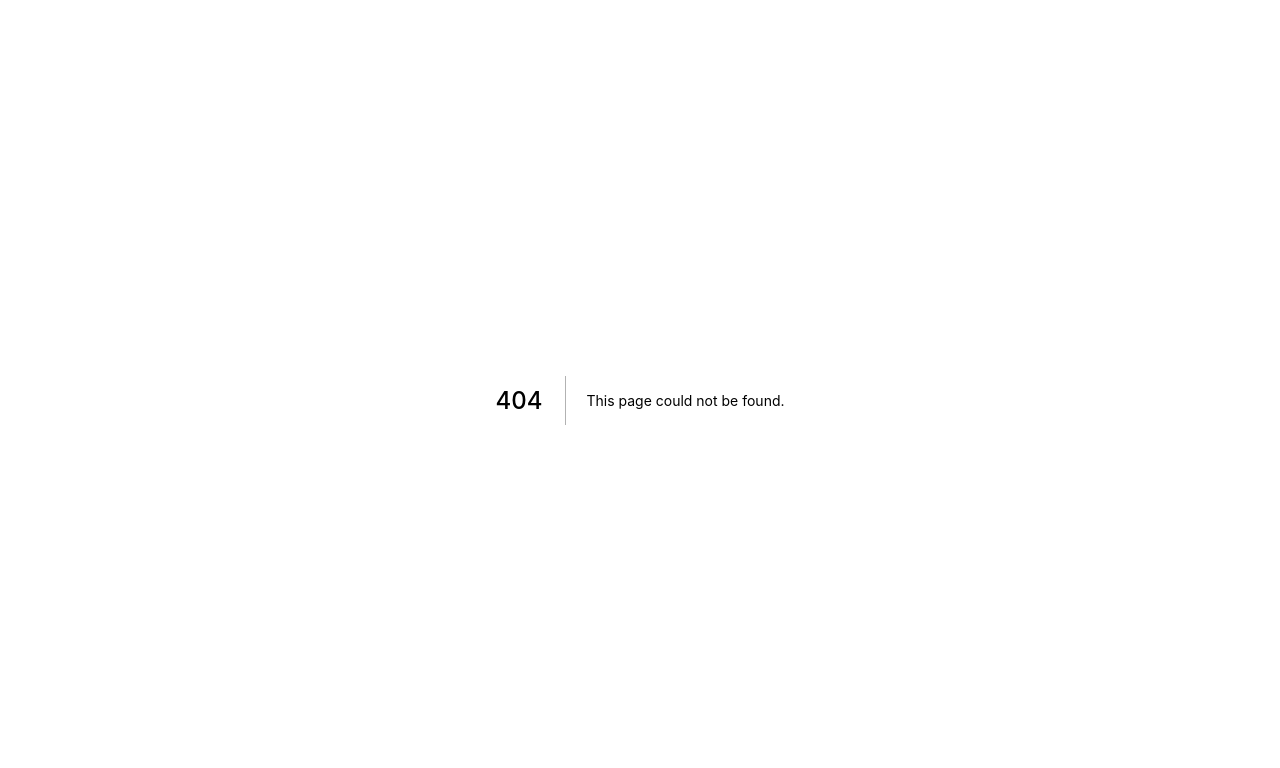
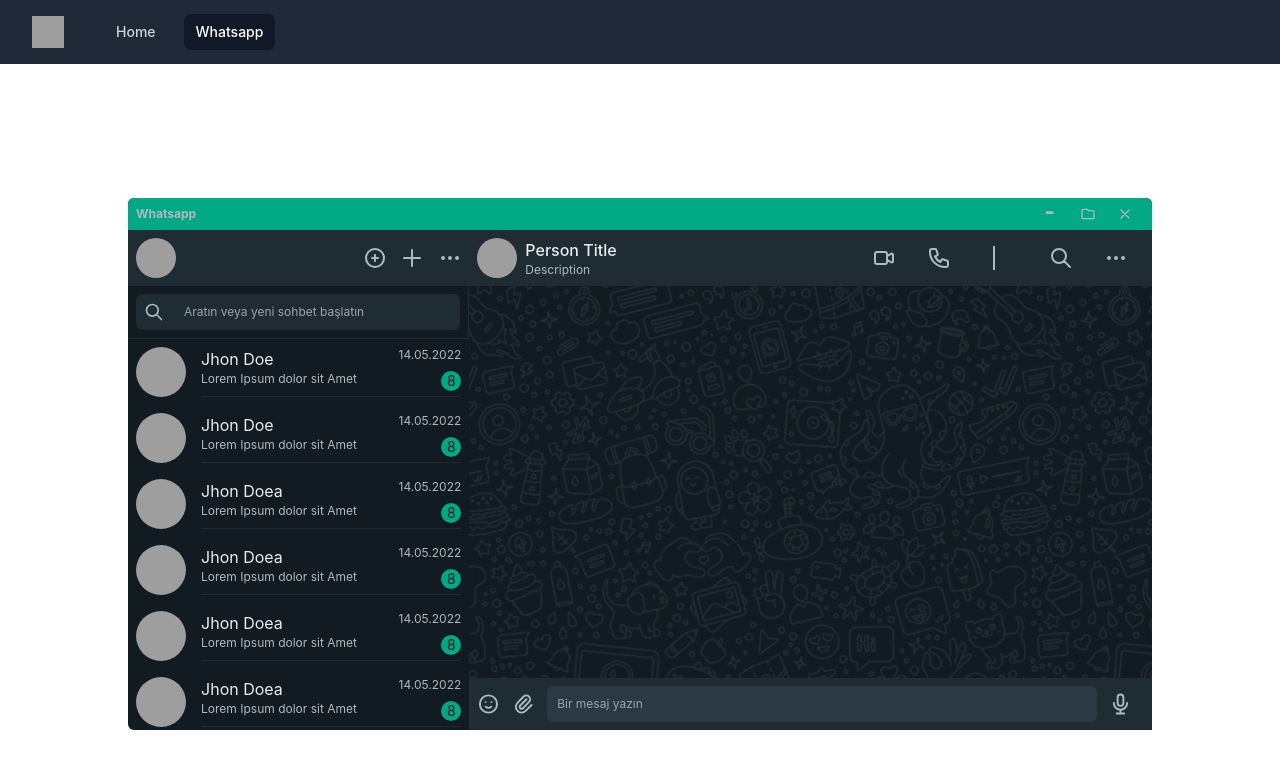
Before and after one commit to TopGuru777/whatsapp-telegram-next.s, a Next.js app: page /whatsapp in a window 1280 px wide. Before the commit this address had no page. Shown: the top 768 px of the page. Built offline with nearby package versions, Linux system fonts and the light colour scheme; grey boxes are pictures that could not be loaded.

Commit message:
chat name changed

```diff
--- a/src/components/Header.js
+++ b/src/components/Header.js
@@ -12,7 +12,7 @@
 
   const navigation = [
     { name: "Home", href: "/home" },
-    { name: "Whatsapp", href: "/chat" },
+    { name: "Whatsapp", href: "/whatsapp" },
   ];
 
   return (
```
Also changed, not shown: src/pages/whatsapp/components/ChatCard.js (renamed from src/pages/chat/components/ChatCard.js), src/pages/whatsapp/data.js (renamed from src/pages/chat/data.js), src/pages/whatsapp/index.js (renamed from src/pages/chat/index.js).
